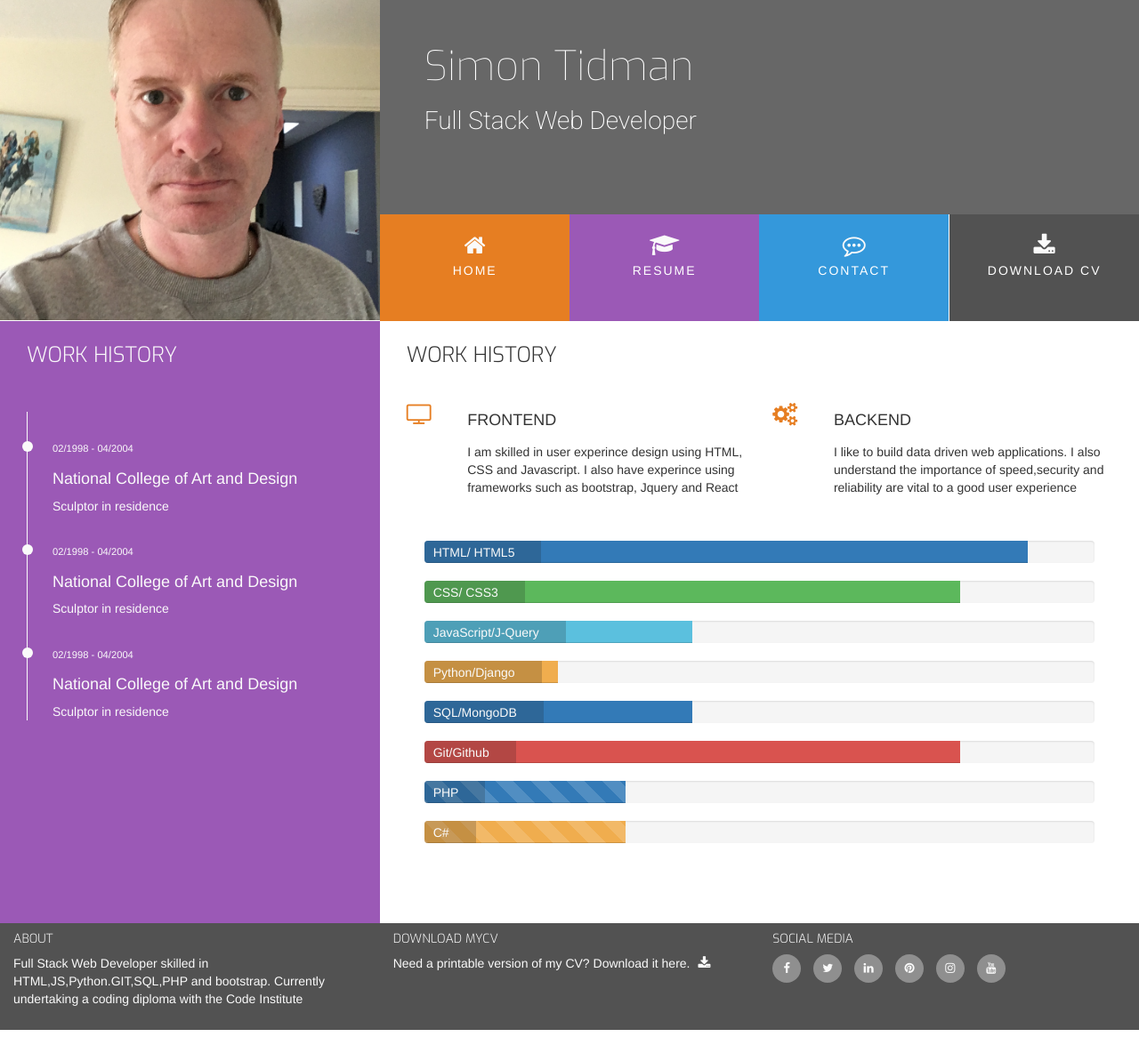
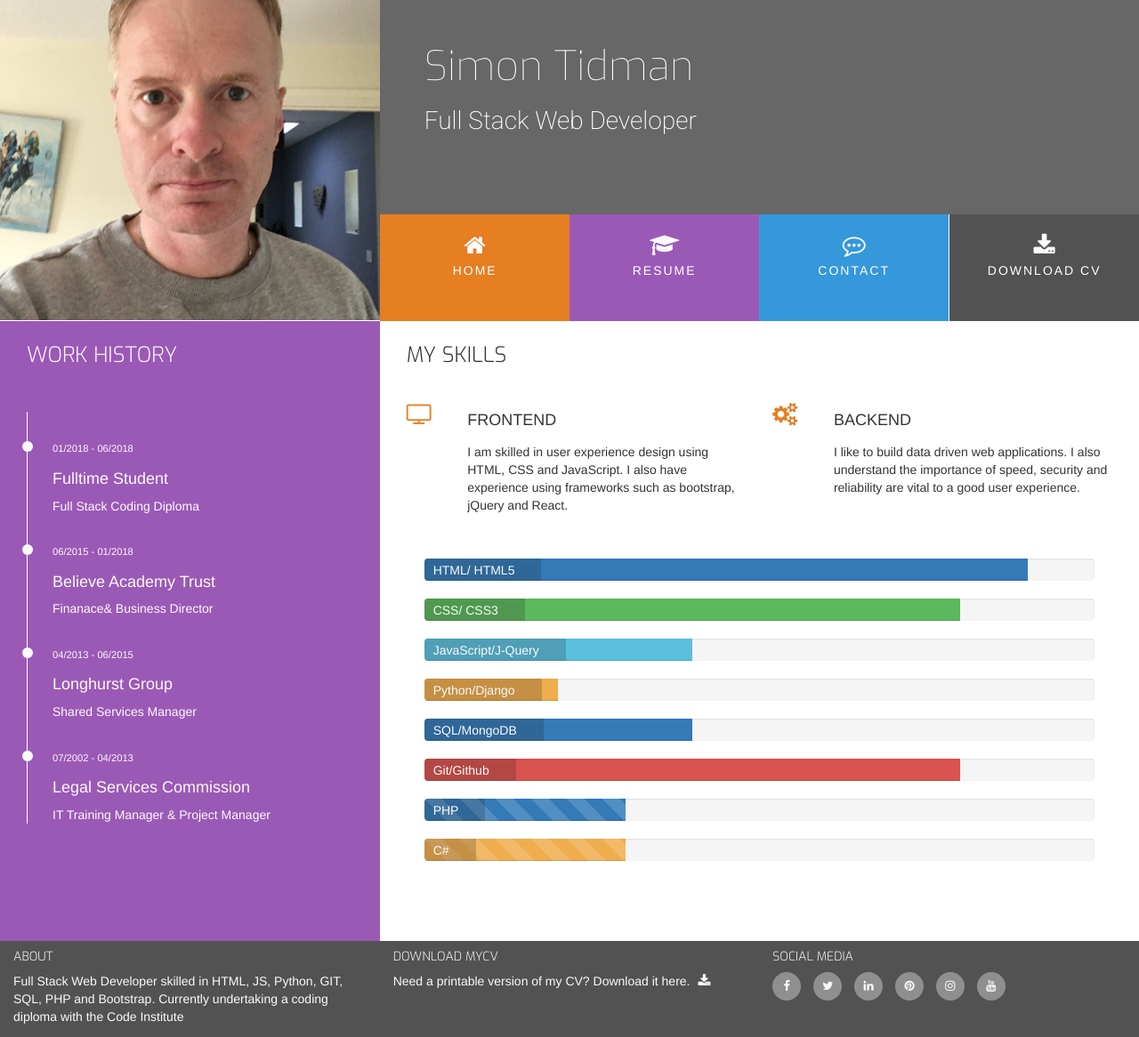
Before and after one commit to tidders2000/resume, a plain HTML site: page resume.html in a window 1280 px wide. Shown: the whole page at 89% size. Drawn offline with nearby package versions, Linux system fonts and the light colour scheme.

Commit message:
spelling corrections and fixed contact page button

```diff
--- a/resume.html
+++ b/resume.html
@@ -59,26 +59,31 @@
                     </div>
                 </div>
                 <div class="history-items">
-                    <div class="timeline-item" dates="02/1998 - 04/2004">
-                        <h4>National College of Art and Design</h4>
-                        <p>Sculptor in residence</p>
+                    <div class="timeline-item" dates="01/2018 - 06/2018">
+                        <h4>Fulltime Student</h4>
+                        <p>Full Stack Coding Diploma</p>
                     </div>
 
-                    <div class="timeline-item" dates="02/1998 - 04/2004">
-                        <h4>National College of Art and Design</h4>
-                        <p>Sculptor in residence</p>
+                    <div class="timeline-item" dates="06/2015 - 01/2018">
+                        <h4>Believe Academy Trust</h4>
+                        <p>Finanace& Business Director</p>
                     </div>
 
-                    <div class="timeline-item" dates="02/1998 - 04/2004">
-                        <h4>National College of Art and Design</h4>
-                        <p>Sculptor in residence</p>
+                    <div class="timeline-item" dates="04/2013 - 06/2015">
+                        <h4>Longhurst Group</h4>
+                        <p>Shared Services Manager</p>
+                    </div>
+
+                     <div class="timeline-item" dates="07/2002 - 04/2013">
+                        <h4>Legal Services Commission</h4>
+                        <p>IT Training Manager & Project Manager</p>
                     </div>
                 </div>
             </div>
             <div class="col-xs-12 col-sm-12 col-md-8 section-column bg-color-three-reasons  ">
                 <div class="row">
                     <div class="col-md-12">
-                        <h3 class="section-heading uppercase">Work History</h3>
+                        <h3 class="section-heading uppercase">My Skills</h3>
                     </div>
                 </div>
                 <div class="row">
@@ -89,7 +94,7 @@
                             </div>
                             <div class="col-xs-10 col-sm-10">
                                 <h4 class="three-reasons-heading uppercase">Frontend</h4>
-                                <p> I am skilled in user experince design using HTML, CSS and Javascript. I also have experince using frameworks such as bootstrap, Jquery and React</p>
+                                <p> I am skilled in user experience design using HTML, CSS and JavaScript. I also have experience using frameworks such as bootstrap, jQuery and React.</p>
                             </div>
                         </div>
                     </div>
@@ -100,7 +105,7 @@
                             </div>
                             <div class="col-xs-10 col-sm-10">
                                 <h4 class="three-reasons-heading uppercase">Backend</h4>
-                                <p> I like to build data driven web applications. I also understand the importance of speed,security and reliability are vital to a good user experience</p>
+                                <p> I like to build data driven web applications. I also understand the importance of speed, security and reliability are vital to a good user experience.</p>
                             </div>
                         </div>
                     </div>
@@ -176,7 +181,7 @@
 
             <div class="col-sm-4">
                 <h5 class="uppercase general-sub"> About</h5>
-                <p class="inline-block">Full Stack Web Developer skilled in HTML,JS,Python.GIT,SQL,PHP and bootstrap. Currently undertaking a coding diploma with the Code Institute</p>
+                <p class="inline-block">Full Stack Web Developer skilled in HTML, JS, Python, GIT, SQL, PHP and Bootstrap. Currently undertaking a coding diploma with the Code Institute</p>
             </div>
             <div class="col-sm-4">
                 <h5 class="uppercase general-sub"> Download myCV</h5>
--- a/style.css
+++ b/style.css
@@ -427,10 +427,10 @@ footer .cv-pdf i:hover{
     width:70%;
 }
 
-button[type="submit"]{
+.button {
     margin-top: 15px;
     margin-bottom: 20px;
-    background-color: #c84610;
+    background-color:#c84610;
     color:#fafafa;
 
 }
```
Also changed, not shown: contact.html (+16 -11 lines), index.html (+4 -4 lines).
